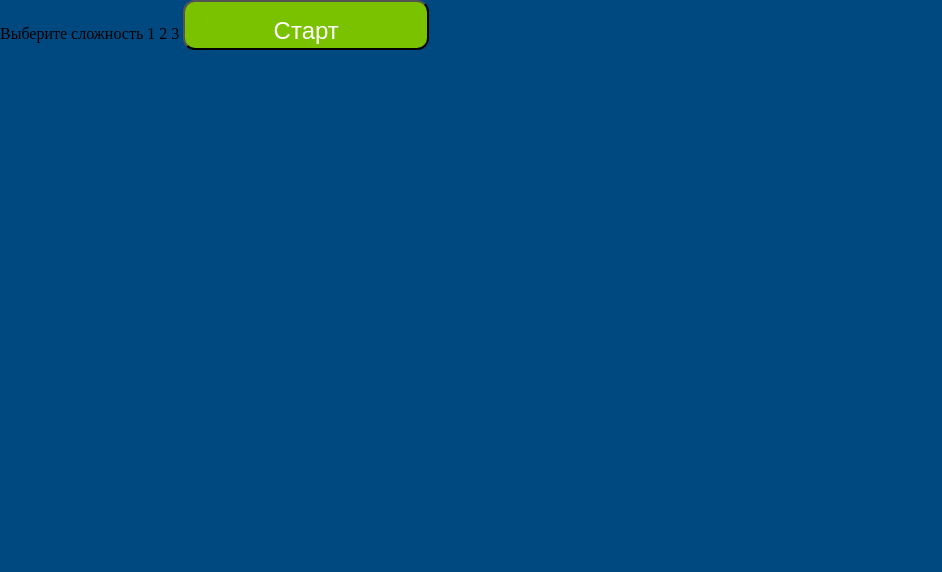
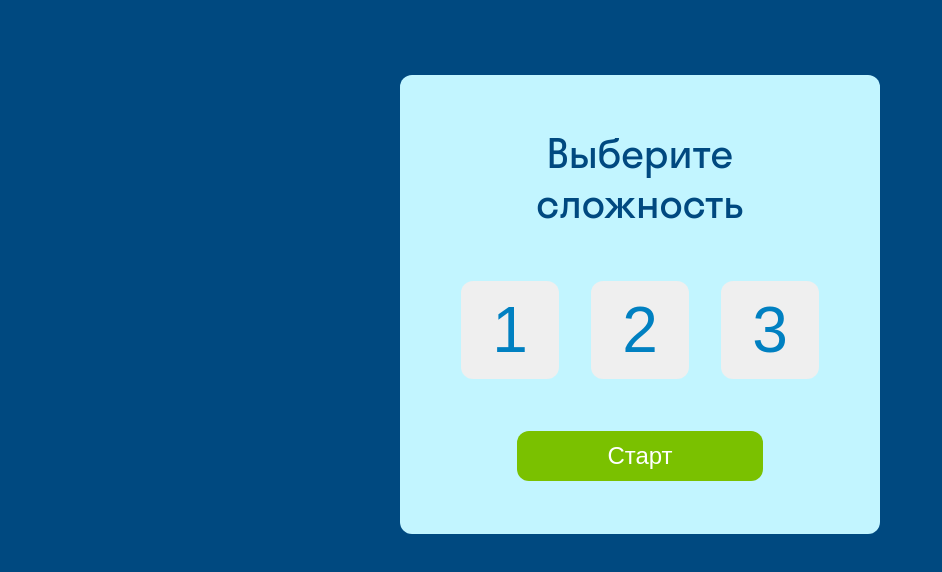
Before and after one commit to Olya-Myalo/card-game, a plain HTML site: page index.html in a window 1280 px wide. Shown: the whole page, without its empty margins (0-942 px from the left). Drawn offline with Linux system fonts and the light colour scheme.

Commit message:
верстка готова

```diff
--- a/index.html
+++ b/index.html
@@ -4,16 +4,17 @@
     <meta charset="UTF-8">
     <meta name="viewport" content="width=device-width, initial-scale=1.0">
     <link rel="stylesheet" href="./style.css" />
-    <link rel="stylesheet" href="./ui-kit.css" />
     <title>Game</title>
 </head>
 <body>
     <div class="basic">
         <tr>
-            <thead>Выберите сложность</thead>
-            <th>1</th>
-            <th>2</th>
-            <th>3</th>
+            <div class="title">Выберите сложность</div>
+            <div class="buttons">
+                <button class="buttons_number">1</button>
+                <button class="buttons_number">2</button>
+                <button class="buttons_number">3</button>
+            </div>
             <button class="button">Старт</button>
         </tr>
     </div>
--- a/style.css
+++ b/style.css
@@ -2,6 +2,9 @@ body {
     margin: 0;
     padding: 0;
     background-color: #004980;
+    font-family: StratosSkyeng;
+    display: flex;
+    justify-content: center;
   }
 
   @font-face {
@@ -9,7 +12,7 @@ body {
     font-style: normal;
     font-weight: 400;
     font-display: swap;
-    src: url("./assets/fonts/stratosskyengweb-regular.woff2") format("woff2");
+    src: url("./statosskyeng-v1.001/fonts/stratosskyengweb-regular.woff2") format("woff2");
   }
 
   @font-face {
@@ -17,16 +20,58 @@ body {
     font-style: normal;
     font-weight: 400;
     font-display: swap;
-    src: url("./assets/fonts/stratosskyengweb-regular.woff") format("woff");
+    src: url("./statosskyeng-v1.001/fonts/stratosskyengweb-regular.woff") format("woff");
+  }
+
+  .basic {
+    background-color: #C2F5FF;
+    border-radius: 12px;
+    width: 480px;
+    height: 459px;
+    margin-top: 75px;
+    display: flex;
+    flex-direction: column;
+    flex-wrap: wrap;
+    justify-content: space-evenly;
+    align-items: center;
+}
+
+  .title {
+    width: 400px;
+    font-size: 40px;
+    color:#004980;
+    text-align: center;
+  }
+
+  .buttons {
+    display: flex;
+    gap: 32px;
+  }
+
+  .buttons_number {
+    background-color: #FFFFFF rgba(255, 255, 255, 1) hsla(0, 0%, 100%, 1);
+    border: none;
+    width: 98px;
+    height: 98px;
+    color: #0080C1;
+    border-radius: 12px;
+    padding: 15px 15x;
+    text-align: center;
+    font-size: 64px;
+  }
+  .buttons_number:hover {
+    background-color: #7AC100;
+    border: 1px solid #d0ffb7;
   }
 
   .button {
     background-color: #7AC100;
+    border: none;
     border-radius: 12px;
     width: 246px;
     height: 50px;
     color: white;
-    padding: 15px 32px;
+    padding: 15px 15x;
     text-align: center;
     font-size: 24px;
   }
```
Also changed, not shown: statosskyeng-v1.001/fonts/stratosskyengweb-regular.woff (renamed from statosskyeng-v1.001/Web fonts/stratosskyengweb-regular.woff), statosskyeng-v1.001/fonts/stratosskyengweb-regular.woff2 (renamed from statosskyeng-v1.001/Web fonts/stratosskyengweb-regular.woff2).
